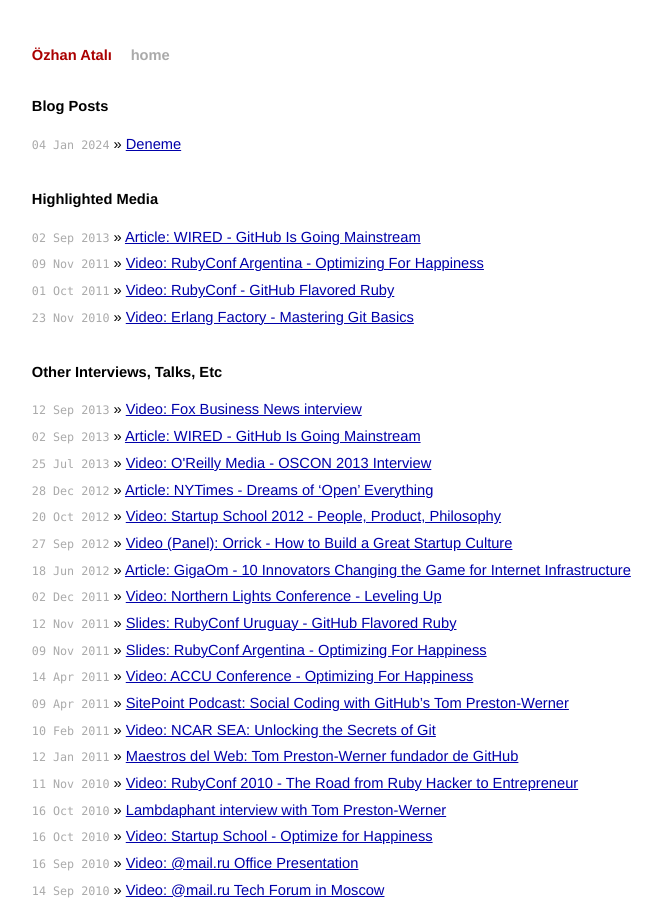
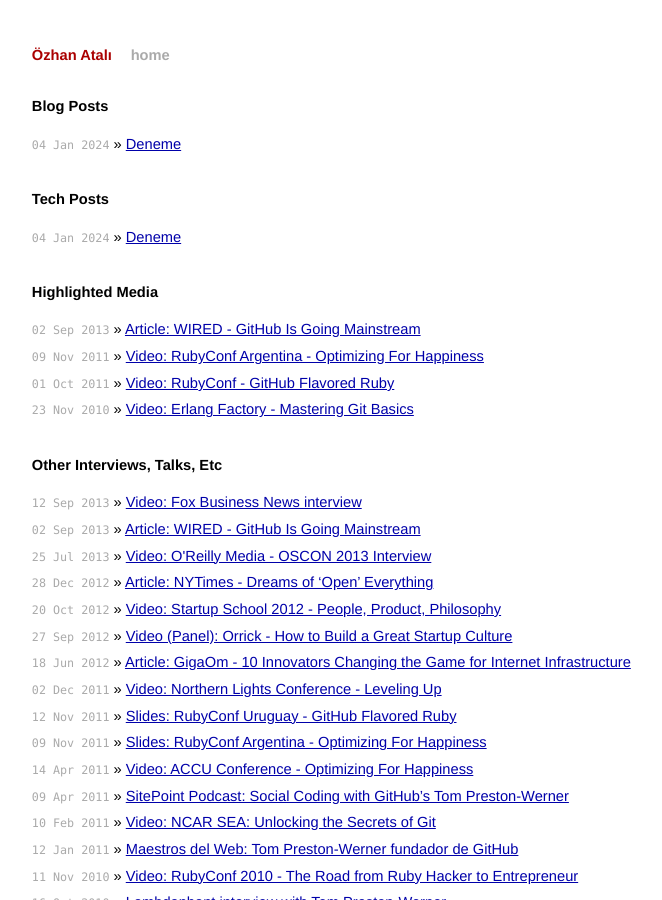
Before and after one commit to ozhanatali/ozhanatali.github.io, a Jekyll site: the page built from index.html, in a window 1280 px wide and 900 px high. Shown: the whole window, without its empty margins (300-962 px from the left). Built offline with Jekyll 4.4.1, drawn with Linux system fonts in a browser that asks for light colours.

Commit message:
Update index.html

```diff
--- a/index.html
+++ b/index.html
@@ -7,6 +7,13 @@
   <h1>Blog Posts</h1>
   <ul class="posts">
     {% for post in site.posts %}
+      <li><span>{{ post.date | date_to_string }}</span> &raquo; <a href="{{ post.url }}">{{ post.title }}</a></li>
+    {% endfor %}
+  </ul>
+
+  <h1>Tech Posts</h1>
+  <ul class="posts">
+    {% for post in site.tech %}
       <li><span>{{ post.date | date_to_string }}</span> &raquo; <a href="{{ post.url }}">{{ post.title }}</a></li>
     {% endfor %}
   </ul>
```
